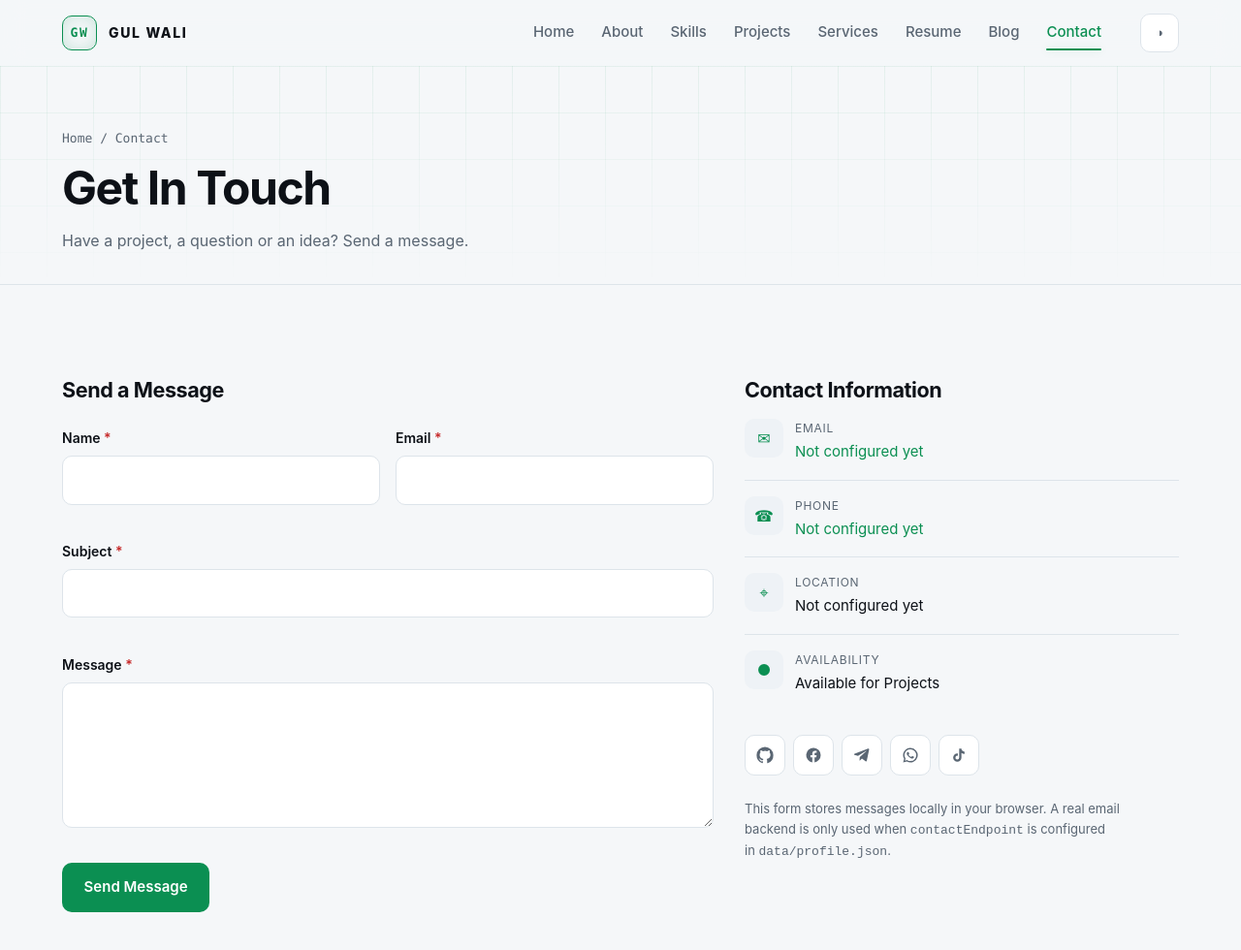
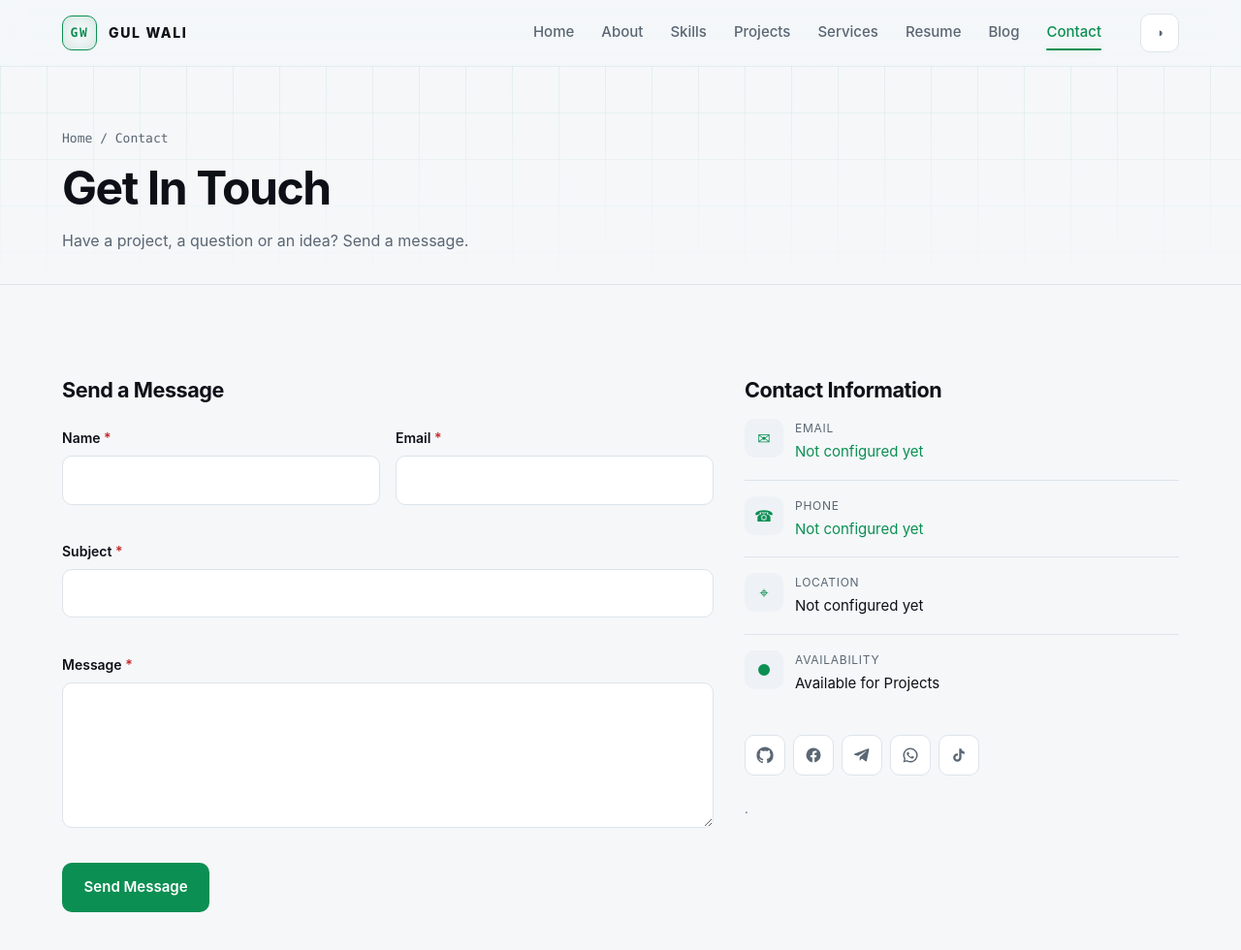
Before and after one commit to pashtonyarmangal-dotcom/gulwalipashtonyarportfolio, a plain HTML site: page Gul Wali Portfolio/pages/contact.html in a window 1280 px wide. Shown: the top 980 px of the page at 97% size. Drawn offline with Linux system fonts and the light colour scheme.

Commit message:
Update contact.html

```diff
--- a/Gul Wali Portfolio/pages/contact.html
+++ b/Gul Wali Portfolio/pages/contact.html
@@ -177,8 +177,8 @@
           <div class="social-row" id="contact-social" style="margin-top:var(--sp-5)"></div>
 
           <p class="card__text" style="margin-top:var(--sp-5);font-size:.8125rem">
-            This form stores messages locally in your browser. A real email backend is only used when
-            <code>contactEndpoint</code> is configured in <code>data/profile.json</code>.
+
+            <code> </code>  <code> </code>.
           </p>
         </aside>
       </div>
```
